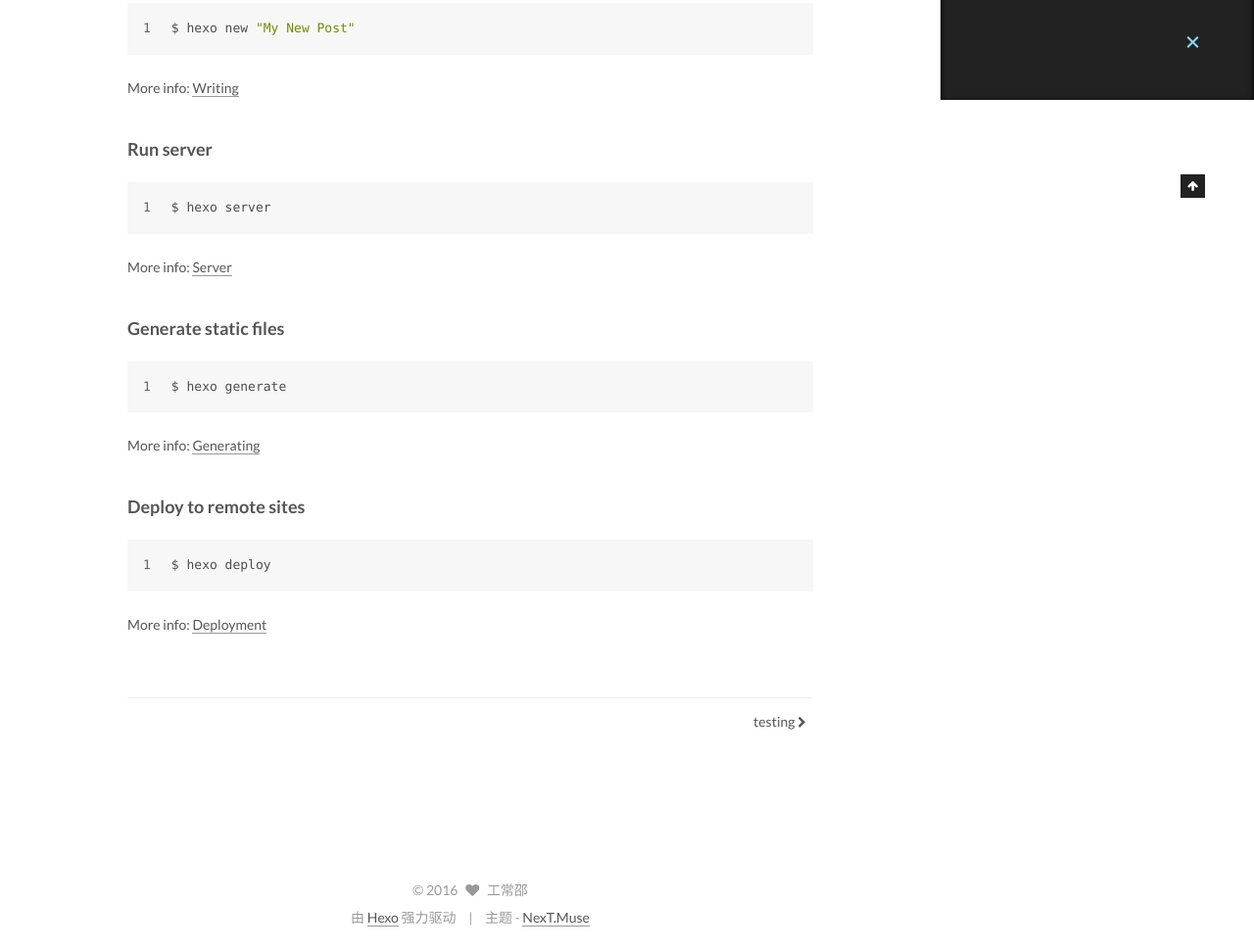
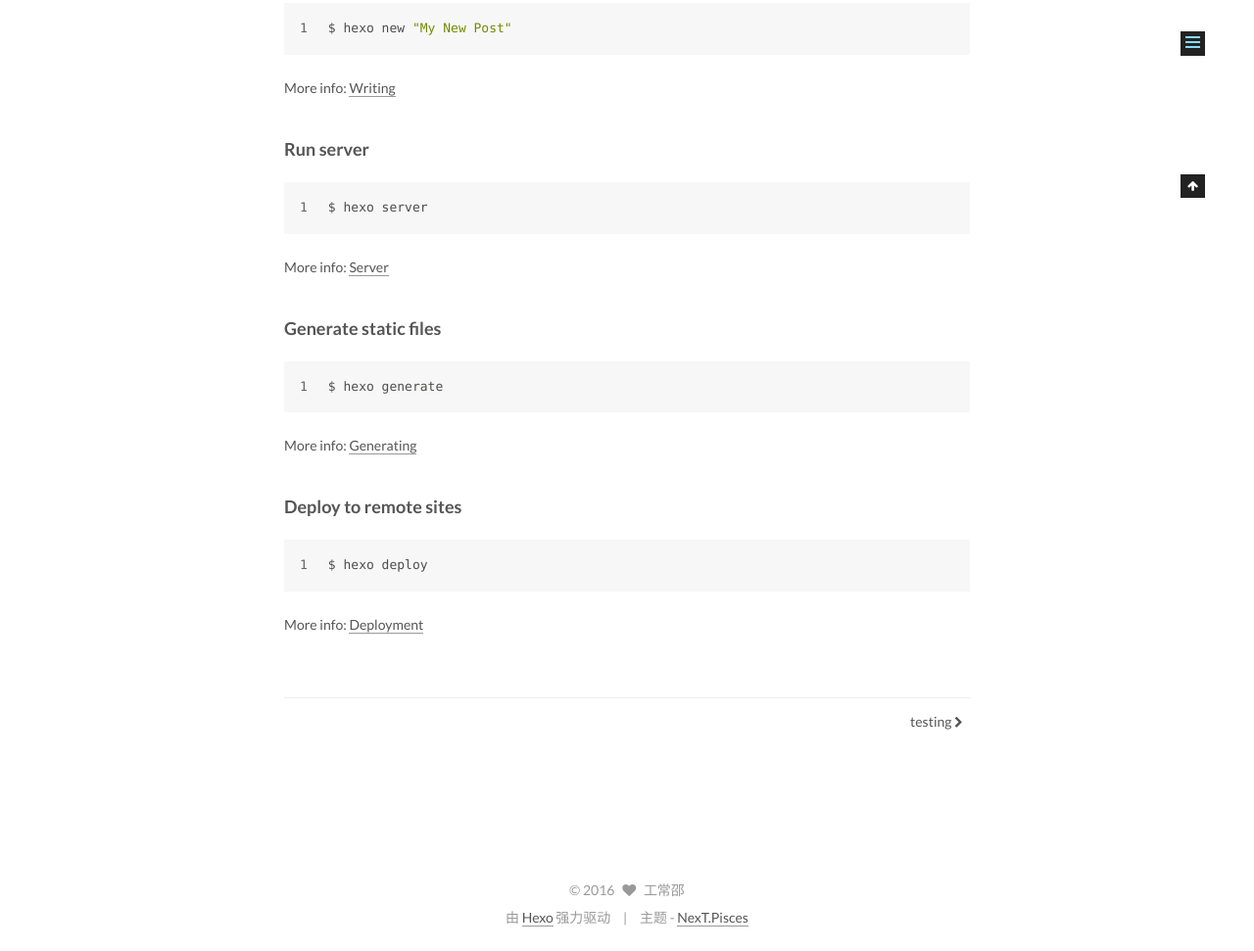
Before and after one commit to spencerpomme/spencerpomme.github.io, a plain HTML site: page 2016/04/16/hello-world/index.html in a window 1280 px wide. Shown: the part 698-1669 px from the top of the page at 98% size. Drawn offline with Linux system fonts and the light colour scheme; files whose address does not match are found by name.

Commit message:
new post

```diff
--- a/2016/04/16/hello-world/index.html
+++ b/2016/04/16/hello-world/index.html
@@ -5,7 +5,7 @@
 
 
 
-<html class="theme-next muse use-motion">
+<html class="theme-next pisces use-motion">
 <head>
   <meta charset="UTF-8"/>
 <meta http-equiv="X-UA-Compatible" content="IE=edge,chrome=1" />
@@ -99,7 +99,7 @@ Quick">
 <script type="text/javascript" id="hexo.configuration">
   var NexT = window.NexT || {};
   var CONFIG = {
-    scheme: 'Muse',
+    scheme: 'Pisces',
     sidebar: {"position":"left","display":"post"},
     fancybox: true,
     motion: true,
@@ -451,7 +451,7 @@ Quick">
 <div class="theme-info">
   主题 -
   <a class="theme-link" href="https://github.com/iissnan/hexo-theme-next">
-    NexT.Muse
+    NexT.Pisces
   </a>
 </div>
 
@@ -518,6 +518,13 @@ Quick">
 
 
 
+  <script type="text/javascript" src="/js/src/affix.js?v=5.0.1"></script>
+
+  <script type="text/javascript" src="/js/src/schemes/pisces.js?v=5.0.1"></script>
+
+
+
+
   <script type="text/javascript" src="/js/src/scrollspy.js?v=5.0.1"></script>
 <script type="text/javascript" src="/js/src/post-details.js?v=5.0.1"></script>
 
```
Also changed, not shown: 2016/04/16/testing/index.html (+10 -3 lines), archives/2016/04/index.html (+10 -3 lines), archives/2016/index.html (+10 -3 lines), archives/index.html (+10 -3 lines), index.html (+10 -3 lines).
